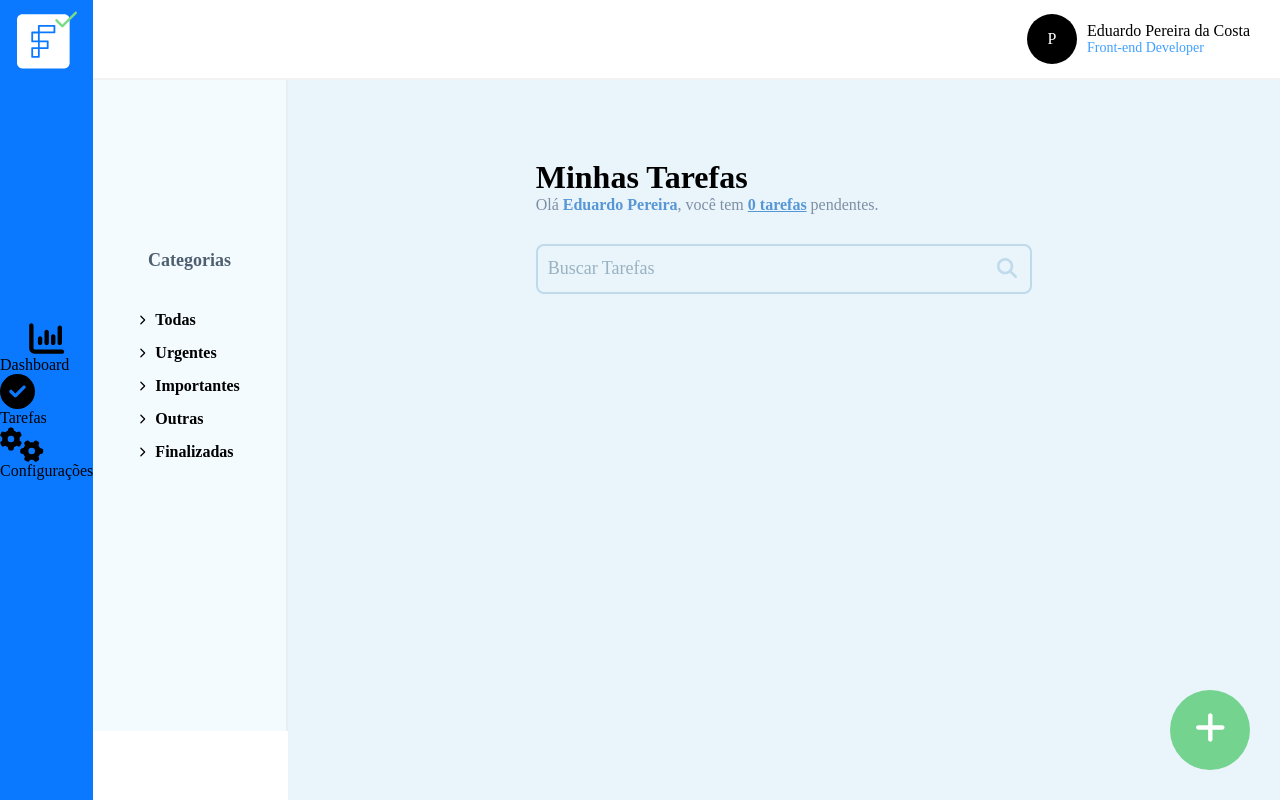
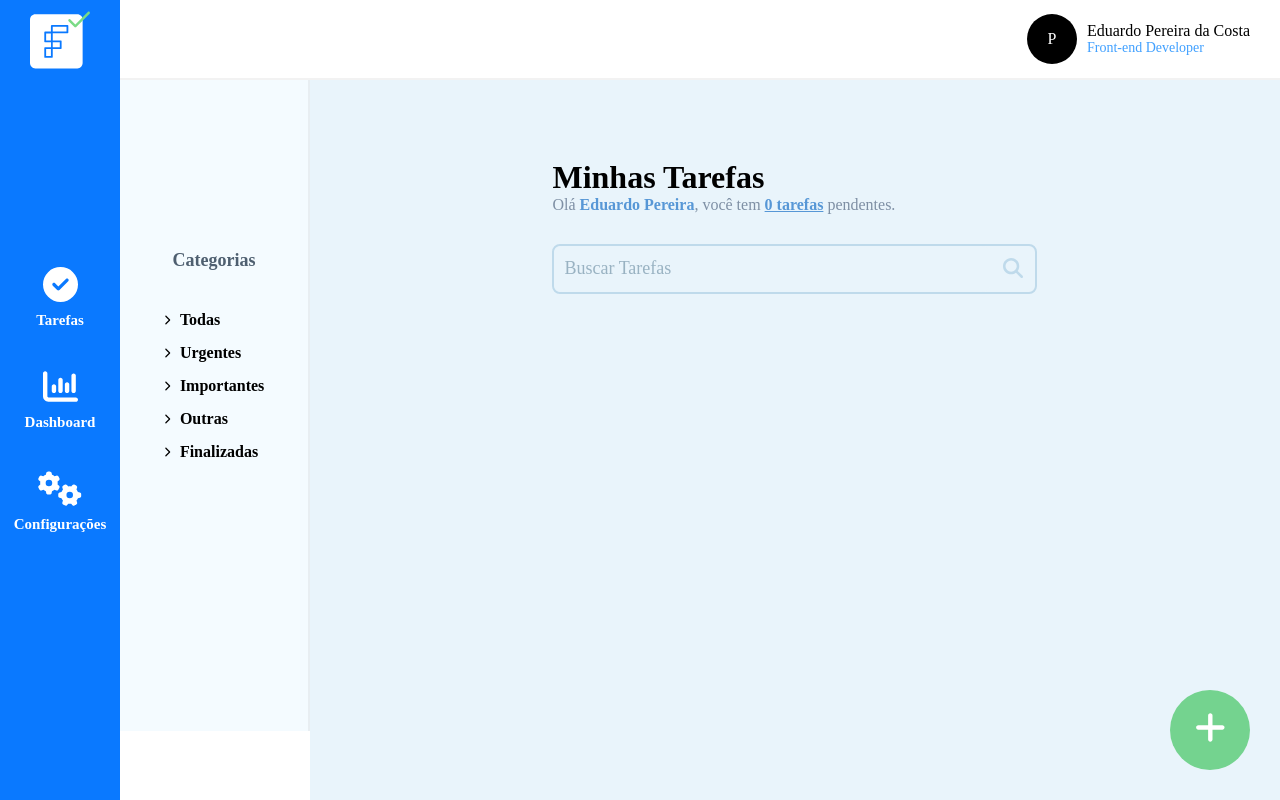
Before and after one commit to Henrique-All/facilita-tasks, a Vue app: page /#/dashboard in a window 1280 px wide. Built offline with nearby package versions, Linux system fonts and the light colour scheme.

Commit message:
fix: responde layout

```diff
--- a/src/components/SideBar.vue
+++ b/src/components/SideBar.vue
@@ -6,10 +6,15 @@
     </div>
     <!-- menu de navegação -->
     <nav class="main-nav">
-      <fa icon="chart-column" style="font-size: 35px" />Dashboard
-      <span><fa icon="circle-check" style="font-size: 35px" /></span>Tarefas
-
-      <span><fa icon="cogs" style="font-size: 35px" /></span>Configurações
+      <ul>
+        <li>
+          <span><fa icon="circle-check" style="font-size: 35px" /></span>Tarefas
+        </li>
+        <li><fa icon="chart-column" style="font-size: 35px" />Dashboard</li>
+        <li>
+          <span><fa icon="cogs" style="font-size: 35px" /></span>Configurações
+        </li>
+      </ul>
     </nav>
   </main>
 </template>
@@ -31,6 +36,7 @@ export default {}
   background-color: #0a79ff;
   justify-content: center;
   align-items: center;
+  color: #ffffff;
 }
 @media (max-width: 800px) {
   .main-side {
@@ -48,8 +54,10 @@ export default {}
   display: flex;
   flex-direction: column;
   width: 100%;
+  align-items: center;
+  gap: 20px;
 
-  a {
+  li {
     display: flex;
     flex-direction: column;
     padding: 20px;
--- a/src/view/home/TaskScreen/ListComponent/css/ListStyles.css
+++ b/src/view/home/TaskScreen/ListComponent/css/ListStyles.css
@@ -65,6 +65,7 @@
 
 @media (max-width: 800px) {
   .header {
+    margin-top: 20px;
     margin-bottom: 20px;
   }
 
```
